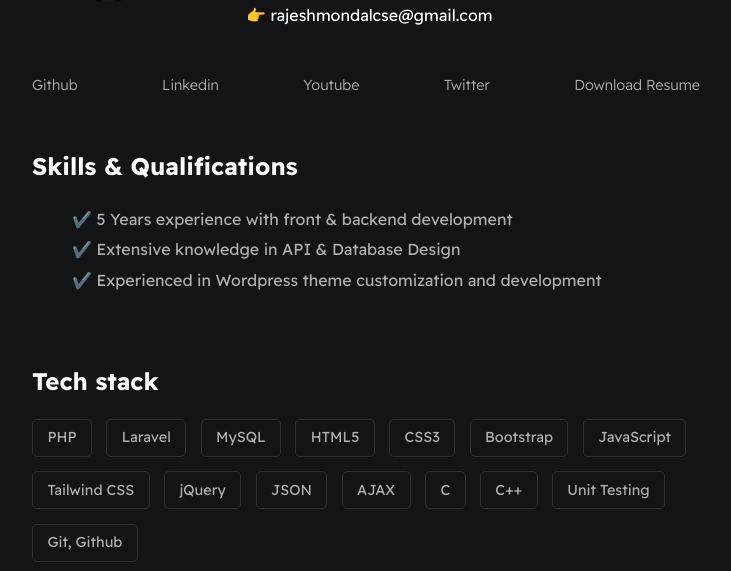
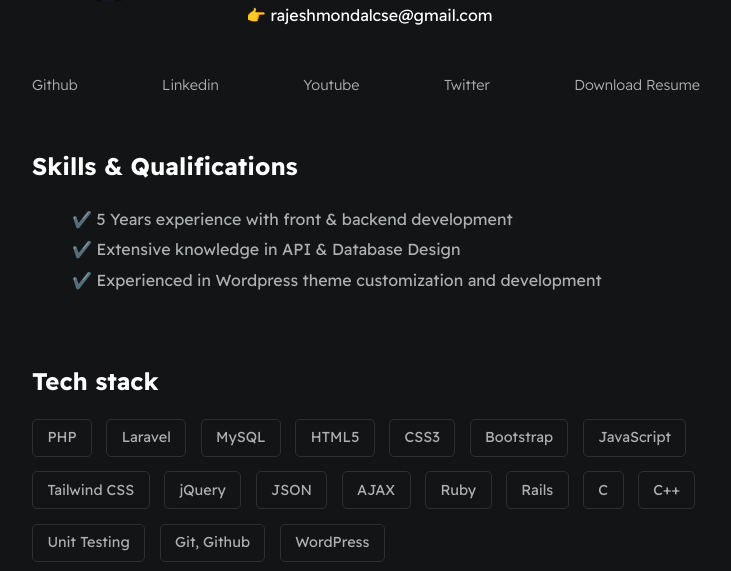
Before and after one commit to rajesh-mondal/resume, a plain HTML site: page index.html in a window 1280 px wide. Shown: the part 229-800 px from the top of the page, without its empty margins (274-1005 px from the left). Drawn offline with Linux system fonts and the light colour scheme.

Commit message:
more skills added on tech stack

```diff
--- a/index.html
+++ b/index.html
@@ -54,10 +54,13 @@
                 <div class="card--techstack"><span>jQuery</span></div>
                 <div class="card--techstack"><span>JSON</span></div>
                 <div class="card--techstack"><span>AJAX</span></div>
+                <div class="card--techstack"><span>Ruby</span></div>
+                <div class="card--techstack"><span>Rails</span></div>
                 <div class="card--techstack"><span>C</span></div>
                 <div class="card--techstack"><span>C++</span></div>
                 <div class="card--techstack"><span>Unit Testing</span></div>
                 <div class="card--techstack"><span>Git, Github</span></div>
+                <div class="card--techstack"><span>WordPress</span></div>
             </div>
         </section>
 
@@ -130,7 +133,7 @@
             </div>
 
             <div class="card--course-history">
-                <p>🖋 Android App Development | Google Study Gam</p>
+                <p>🖋 Android App Development | Google Study Jam</p>
             </div>
         </section>
 
```
